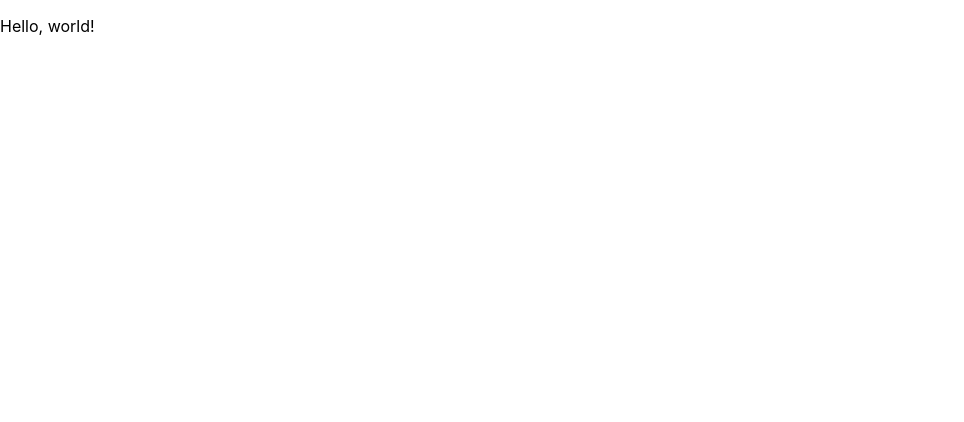
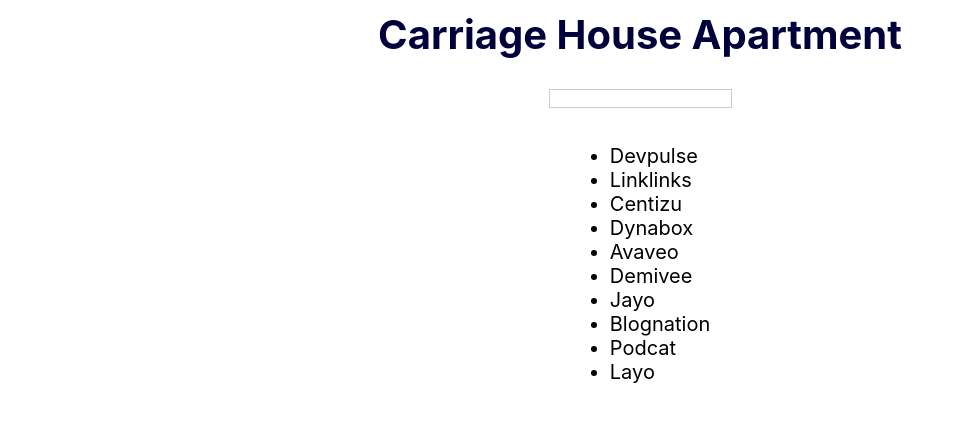
Before and after one commit to ryanwoconnor/faq.twin.villas, a React (Create React App) app: page /carriagehousestonington in a window 1280 px wide. Shown: the top 422 px of the page, without its empty margins (0-964 px from the left). Built offline with nearby package versions, Linux system fonts and the light colour scheme.

Commit message:
Adding search functionality

```diff
--- a/src/App.css
+++ b/src/App.css
@@ -36,3 +36,27 @@
     transform: rotate(360deg);
   }
 }
+
+
+.main {
+  display: flex;
+  height: 100vh;
+  width: 100%;
+  align-items: center;
+  flex-direction: column;
+  row-gap: 20px;
+}
+
+h1 {
+  margin: 10px;
+  font-size: 40px;
+  color: rgb(1, 1, 59);
+}
+
+.search {
+  width: 30%;
+}
+
+ul li {
+  font-size: 20px;
+}
--- a/src/App.js
+++ b/src/App.js
@@ -1,10 +1,8 @@
-import {BrowserRouter as Router, Route, Link, Routes} from 'react-router-dom';
-import './App.css';
-import BeebeBnb from './components/beebebnb';
+import { Link } from "react-router-dom";
+import "./App.css";
 
 function App() {
   return (
-
     <div>
       <nav>
         <ul>
@@ -14,11 +12,19 @@ function App() {
           <li>
             <Link to="/about">About</Link>
           </li>
+          <li>
+            <Link to="/rusticretreatct">Rustic Retreat</Link>
+          </li>
+          <li>
+            <Link to="/carriagehousestonington">Carriage House Apartment</Link>
+          </li>
+          <li>
+            <Link to="/beebebnb">Beebe Cove Bnb</Link>
+          </li>
         </ul>
       </nav>
 
       {/* 👇️ Wrap your Route components in a Routes component */}
-
     </div>
   );
 }
--- /dev/null
+++ b/src/components/FAQList.js
@@ -0,0 +1,24 @@
+import { React } from "react";
+
+function FAQList(props) {
+  //create a new array by filtering the original array
+  const filteredData = props.list.filter((el) => {
+    //if no input the return the original
+    if (props.input === "") {
+      return el;
+    }
+    //return the item which contains the user input
+    else {
+      return el.text.toLowerCase().includes(props.input);
+    }
+  });
+  return (
+    <ul>
+      {filteredData.map((item) => (
+        <li key={item.id}>{item.text}</li>
+      ))}
+    </ul>
+  );
+}
+
+export default FAQList;
--- a/src/components/beebebnb.js
+++ b/src/components/beebebnb.js
@@ -1,12 +1,70 @@
-import React from 'react'; // get the React object from the react module
+import { React, useState } from "react";
+import "../App.css";
+import FAQList from "./FAQList";
 
-class BeebeBnb extends React.Component {
+function BeebeCoveBnb() {
+  const [inputText, setInputText] = useState("");
+  let inputHandler = (e) => {
+    var lowerCase = e.target.value.toLowerCase();
+    setInputText(lowerCase);
+  };
 
-  render() {
-    console.log("Test")
-
-    return <p style={{color:'#000000'}}>Hello, world!</p>;
-  }
+  return (
+    <div className="main">
+      <h1>Beebe Cove Bnb</h1>
+      <input
+        type="text"
+        onChange={inputHandler}
+        label="Search"
+        style={{ border: "1px solid #cccccc" }}
+      />
+      <FAQList
+        input={inputText}
+        list={[
+          {
+            id: 1,
+            text: "Devpulse",
+          },
+          {
+            id: 2,
+            text: "Linklinks",
+          },
+          {
+            id: 3,
+            text: "Centizu",
+          },
+          {
+            id: 4,
+            text: "Dynabox",
+          },
+          {
+            id: 5,
+            text: "Avaveo",
+          },
+          {
+            id: 6,
+            text: "Demivee",
+          },
+          {
+            id: 7,
+            text: "Jayo",
+          },
+          {
+            id: 8,
+            text: "Blognation",
+          },
+          {
+            id: 9,
+            text: "Podcat",
+          },
+          {
+            id: 10,
+            text: "Layo",
+          },
+        ]}
+      />
+    </div>
+  );
 }
 
-export default BeebeBnb;
+export default BeebeCoveBnb;
--- a/src/components/carriagehousestonington.js
+++ b/src/components/carriagehousestonington.js
@@ -1,12 +1,70 @@
-import React from 'react'; // get the React object from the react module
+import { React, useState } from "react";
+import "../App.css";
+import FAQList from "./FAQList";
 
-class CarriageHouse extends React.Component {
+function CarriageHouse() {
+  const [inputText, setInputText] = useState("");
+  let inputHandler = (e) => {
+    var lowerCase = e.target.value.toLowerCase();
+    setInputText(lowerCase);
+  };
 
-  render() {
-    console.log("Test")
-
-    return <p style={{color:'#000000'}}>Hello, world!</p>;
-  }
+  return (
+    <div className="main">
+      <h1>Carriage House Apartment</h1>
+      <input
+        type="text"
+        onChange={inputHandler}
+        label="Search"
+        style={{ border: "1px solid #cccccc" }}
+      />
+      <FAQList
+        input={inputText}
+        list={[
+          {
+            id: 1,
+            text: "Devpulse",
+          },
+          {
+            id: 2,
+            text: "Linklinks",
+          },
+          {
+            id: 3,
+            text: "Centizu",
+          },
+          {
+            id: 4,
+            text: "Dynabox",
+          },
+          {
+            id: 5,
+            text: "Avaveo",
+          },
+          {
+            id: 6,
+            text: "Demivee",
+          },
+          {
+            id: 7,
+            text: "Jayo",
+          },
+          {
+            id: 8,
+            text: "Blognation",
+          },
+          {
+            id: 9,
+            text: "Podcat",
+          },
+          {
+            id: 10,
+            text: "Layo",
+          },
+        ]}
+      />
+    </div>
+  );
 }
 
 export default CarriageHouse;
--- a/src/components/rusticretreatct.js
+++ b/src/components/rusticretreatct.js
@@ -1,12 +1,70 @@
-import React from 'react'; // get the React object from the react module
+import { React, useState } from "react";
+import "../App.css";
+import FAQList from "./FAQList";
 
-class RusticRetreat extends React.Component {
+function RusticRetreat() {
+  const [inputText, setInputText] = useState("");
+  let inputHandler = (e) => {
+    var lowerCase = e.target.value.toLowerCase();
+    setInputText(lowerCase);
+  };
 
-  render() {
-    console.log("Test")
-
-    return <p style={{color:'#000000'}}>Hello, world!</p>;
-  }
+  return (
+    <div className="main">
+      <h1>Rustic Retreat</h1>
+      <input
+        type="text"
+        onChange={inputHandler}
+        label="Search"
+        style={{ border: "1px solid #cccccc" }}
+      />
+      <FAQList
+        input={inputText}
+        list={[
+          {
+            id: 1,
+            text: "Devpulse",
+          },
+          {
+            id: 2,
+            text: "Linklinks",
+          },
+          {
+            id: 3,
+            text: "Centizu",
+          },
+          {
+            id: 4,
+            text: "Dynabox",
+          },
+          {
+            id: 5,
+            text: "Avaveo",
+          },
+          {
+            id: 6,
+            text: "Demivee",
+          },
+          {
+            id: 7,
+            text: "Jayo",
+          },
+          {
+            id: 8,
+            text: "Blognation",
+          },
+          {
+            id: 9,
+            text: "Podcat",
+          },
+          {
+            id: 10,
+            text: "Layo",
+          },
+        ]}
+      />
+    </div>
+  );
 }
 
 export default RusticRetreat;
```
Also changed, not shown: src/index.js (+22 -18 lines).
